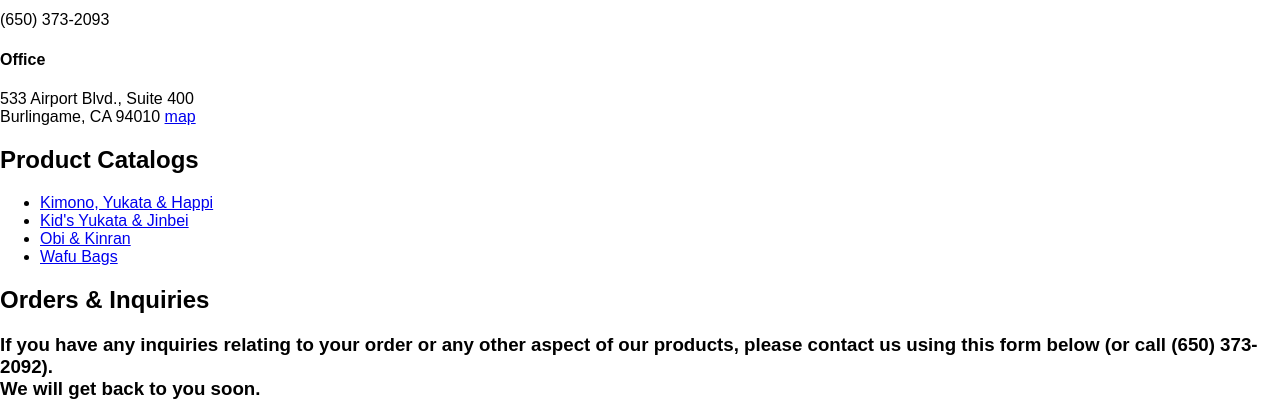
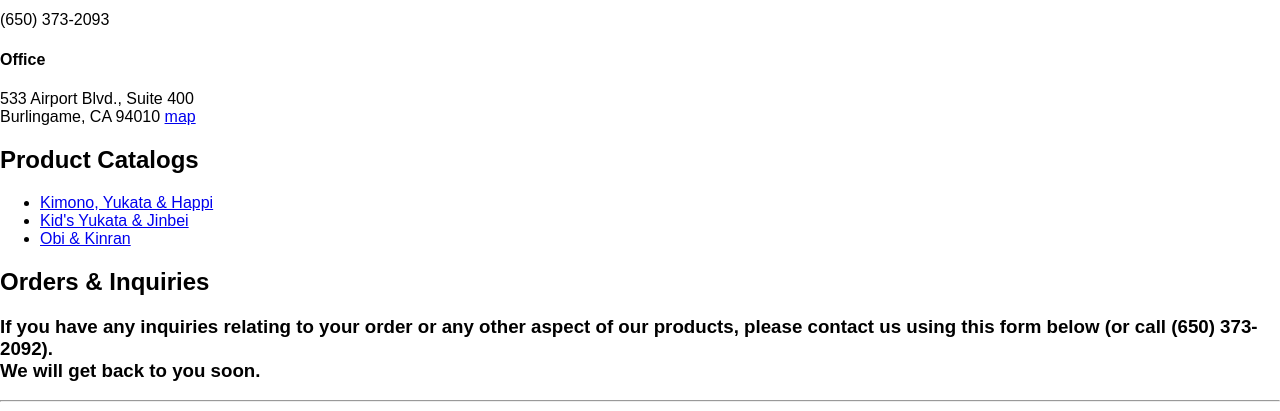
Before and after one commit to nob/kio, a CodeIgniter app: page / in a window 1280 px wide. Shown: the part 722-1133 px from the top of the page. Run offline with CodeIgniter, Linux system fonts and the light colour scheme; some libraries are stand-ins or nearby versions.

Commit message:
Catalog update.

```diff
--- a/htdoc/index.php
+++ b/htdoc/index.php
@@ -127,10 +127,10 @@ if (DEBUG === true) {
         <div class="content">
             <h2>Product Catalogs</h2>
             <ul id="catalogs">
-                <li><a href="catalog/kimono+yukata+happi_v14.pdf" rel="#pdf-1">Kimono, Yukata & Happi</a></li>
-                <li><a href="catalog/kids-yukata+jinbei_v13.pdf" rel="#pdf-2">Kid's Yukata & Jinbei</a></li>
+                <li><a href="catalog/kimono+yukata+happi_v15.pdf" rel="#pdf-1">Kimono, Yukata & Happi</a></li>
+                <li><a href="catalog/kids-yukata+jinbei_v14.pdf" rel="#pdf-2">Kid's Yukata & Jinbei</a></li>
                 <li><a href="catalog/obi+kinran_v11.pdf" rel="#pdf-3">Obi & Kinran</a></li>
-                <li><a href="catalog/wafu_bags_v10.pdf" rel="#pdf-4">Wafu Bags</a></li>
+                <!-- <li><a href="catalog/wafu_bags_v10.pdf" rel="#pdf-4">Wafu Bags</a></li> -->
             </ul>
         </div>
     </div>
```
Also changed, not shown: 2 other files.
